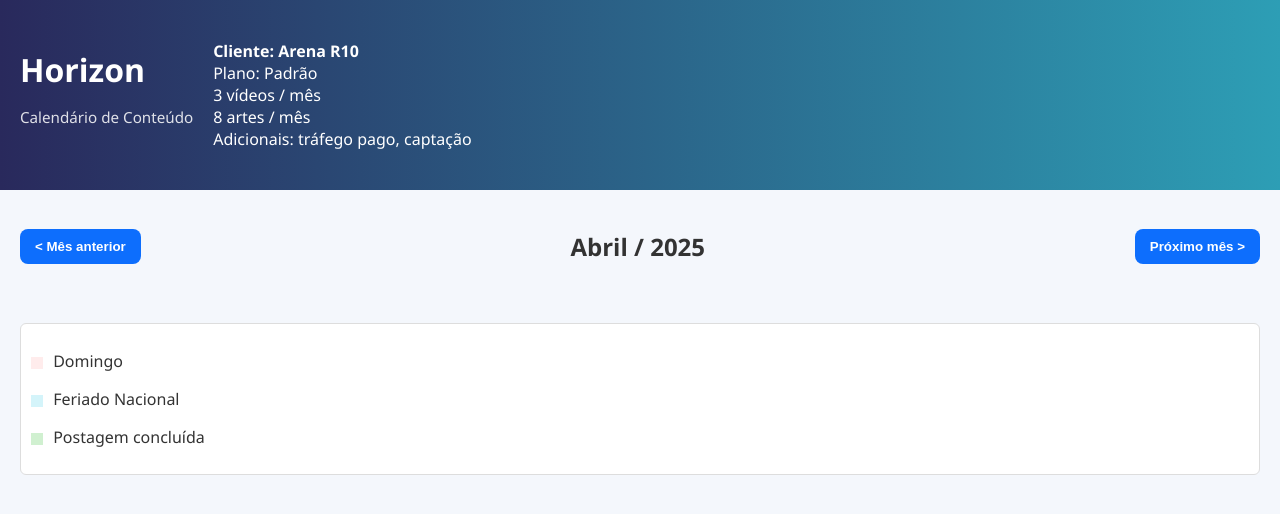
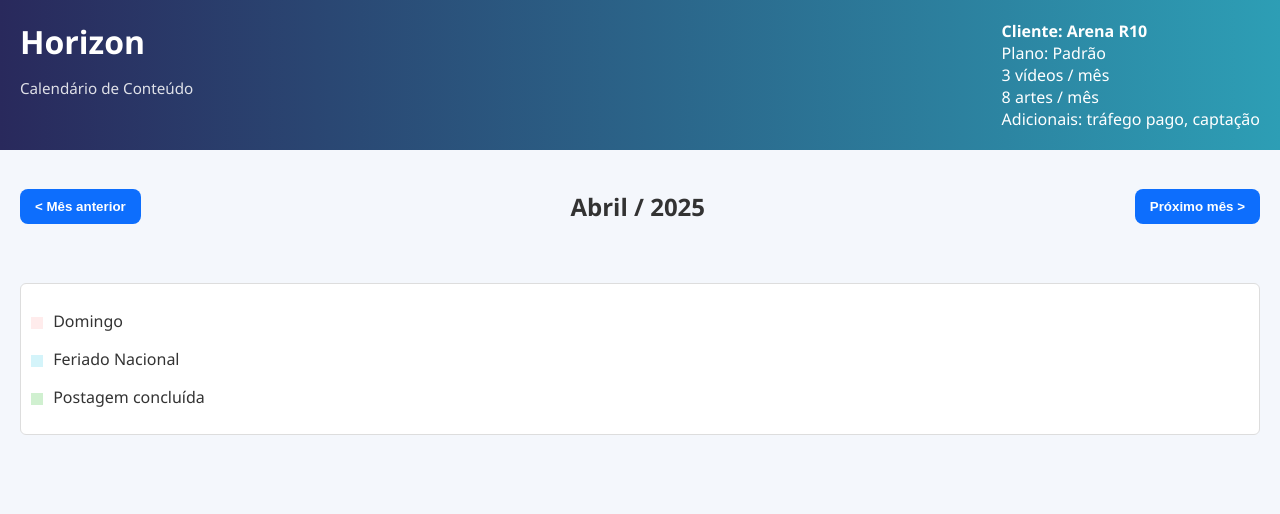
Before and after one commit to h0ldyn5/calendario, a plain HTML site: page index.html in a window 1280 px wide. Drawn offline with Linux system fonts and the light colour scheme; no server answers.

Commit message:
Update style.css

```diff
--- a/style.css
+++ b/style.css
@@ -13,7 +13,7 @@ body {
   padding: 20px;
   display: flex;
   justify-content: space-between;
-  align-items: center;
+  align-items: flex-start;
   flex-wrap: wrap;
 }
 
@@ -27,11 +27,9 @@ body {
   opacity: 0.85;
 }
 
-.cliente {
-  flex: 8;
-  text-align: left;
-  align-items: right;
-  margin: 20px;
+.info-cliente {
+  text-align: right;
+  font-size: 0.9rem;
 }
 
 .mes-navegacao {
```
